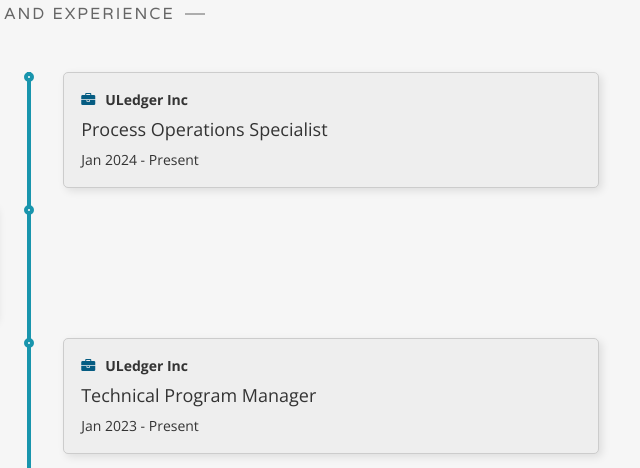
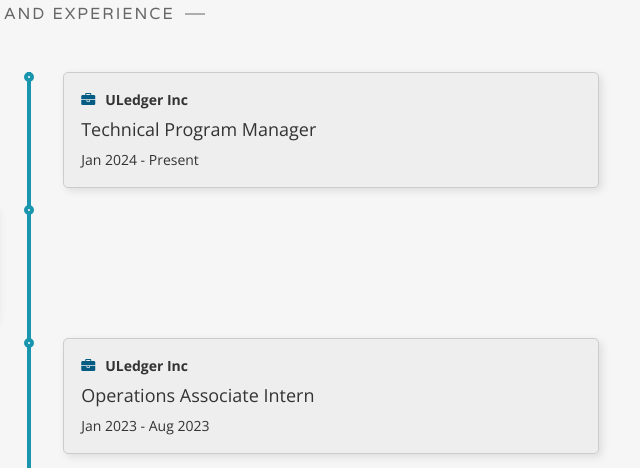
Before and after one commit to DarshanaRevankar/darshanarevankar.github.io, a plain HTML site: page index.html in a window 1280 px wide. Shown: the part 8780-9248 px from the top of the page, 611-1251 px from the left. Drawn offline with nearby package versions, Linux system fonts and the light colour scheme; animation ran at ten frames a second.

Commit message:
Update index.html

```diff
--- a/index.html
+++ b/index.html
@@ -462,7 +462,7 @@
                         <div class="timeline-card">
                             <p><b><i class="fa fa-briefcase" style="color: #055C82;margin-right: 10px;"
                                         aria-hidden="true"></i>ULedger Inc </b></p>
-                            <h4>Process Operations Specialist</h4>
+                            <h4>Technical Program Manager</h4>
                             <p>Jan 2024 - Present</p>
                         </div>
                     </div>
@@ -478,13 +478,14 @@
                         </div>
                     </div>
 
+
                     <div class="timeline-item">
                         <div class="timeline-dot"></div>
                         <div class="timeline-card">
                             <p><b><i class="fa fa-briefcase" style="color: #055C82;margin-right: 10px;"
                                         aria-hidden="true"></i>ULedger Inc </b></p>
-                            <h4>Technical Program Manager </h4>
-                            <p>Jan 2023 - Present</p>
+                            <h4>Operations Associate Intern </h4>
+                            <p>Jan 2023 - Aug 2023</p>
                         </div>
                     </div>
                     <div class="timeline-item">
```
